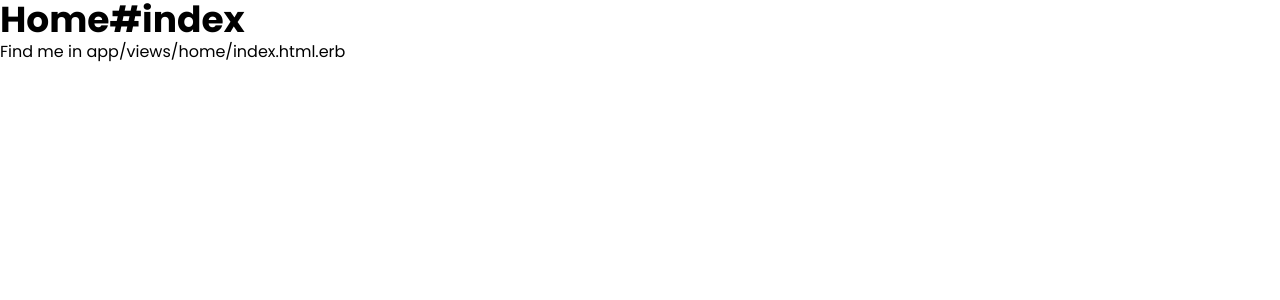
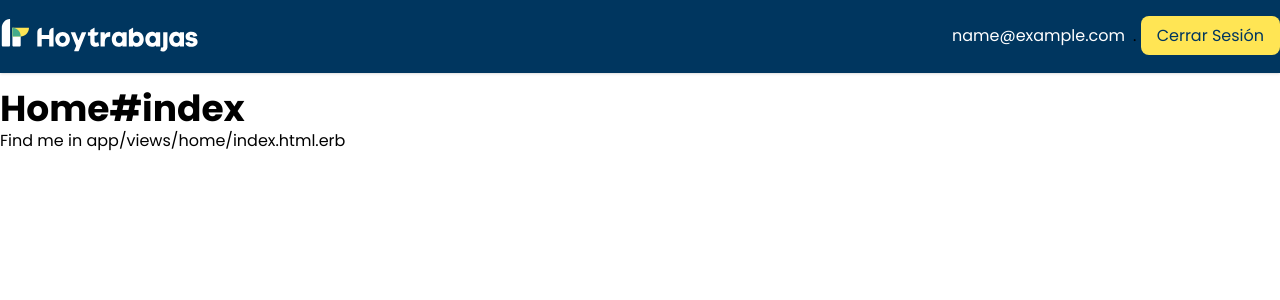
Before and after one commit to OscarSoler/hoytrabajas, a Rails app: page / in a window 1280 px wide. Shown: the top 300 px of the page. Run offline with Rails 7, Linux system fonts and the light colour scheme; the visitor is signed in with stand-in values (Sample User, id 1); style sheets or scripts are compiled from the project's sources; some libraries are stand-ins or nearby versions.

Commit message:
Header component

```diff
--- a/app/views/layouts/application.html.erb
+++ b/app/views/layouts/application.html.erb
@@ -3,8 +3,11 @@
 	<%= render "shared/head" %>
 
 	<body>
+		<%= render "shared/header" %>
 		<main class="">
-			<%= yield %>
+			<div class="container mx-auto py-4">
+				<%= yield %>
+			</div>
 		</main>
 	</body>
 </html>
--- /dev/null
+++ b/app/views/shared/_header.html.erb
@@ -0,0 +1,16 @@
+<header class="bg-secondary-500 shadow">
+	<div class="container mx-auto">
+		<div class="flex justify-between items-center py-4">
+			<div class="flex items-center">
+				<img src="<%= asset_path("logo.svg") %>" width="200px" alt="">
+			</div>
+			<div>
+				<% if user_signed_in? %>
+					<span class="text-white mr-2"><%= current_user.email %></span>.
+
+					<%= link_to t("logout"), destroy_user_session_path, data: { turbo_method: :delete }, class: "btn-primary" %>
+				<% end %>
+			</div>
+		</div>
+	</div>
+</header>
--- a/config/locales/views/auth/es.yml
+++ b/config/locales/views/auth/es.yml
@@ -1,4 +1,5 @@
 es:
   log_in: "Iniciar Sesión"
   sign_up: "Registrarse"
+  logout: "Cerrar Sesión"
   characters_minimum: "Caracteres mínimo"
```
Also changed, not shown: app/assets/images/logo.svg (added).
